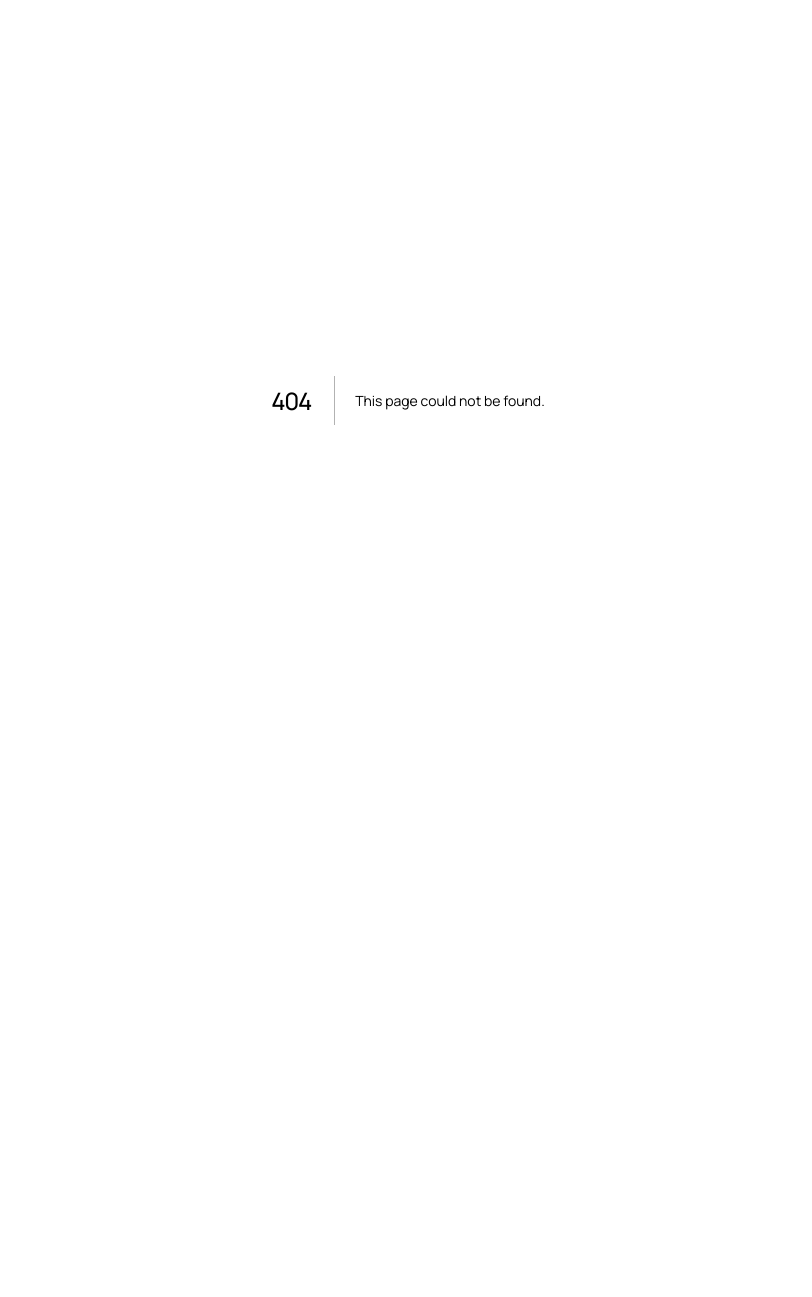
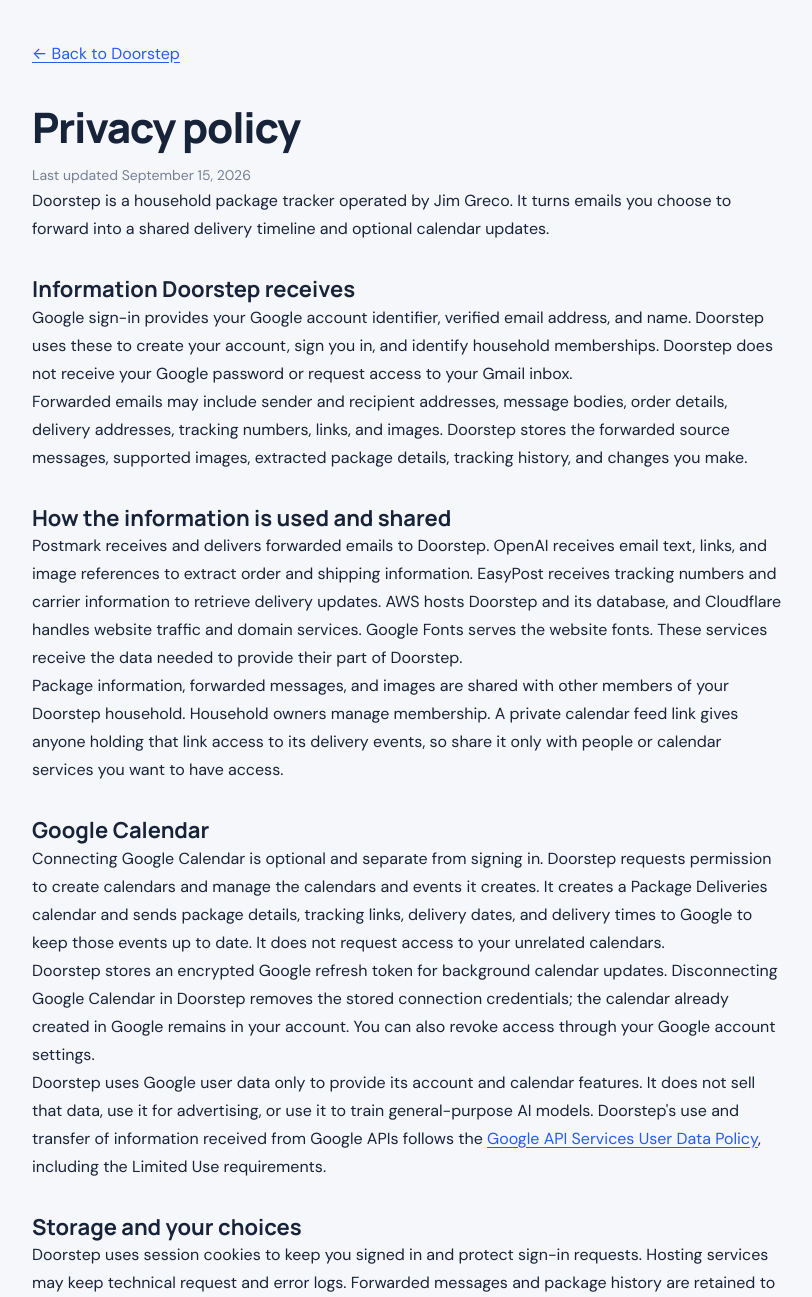
Before and after one commit to jimgreco/package_tracker, a Next.js app: page /privacy in a window 1280 px wide. Before the commit this address had no page. Shown: the top 1297 px of the page, without its empty margins (232-1044 px from the left). Before the commit the page ends 800 px from the top, so only its background shows below. Built offline with nearby package versions, Linux system fonts and the light colour scheme.

Commit message:
Add public privacy policy for Google production OAuth

```diff
--- a/app/components.tsx
+++ b/app/components.tsx
@@ -558,7 +558,10 @@
         {busy ? <Spinner /> : <GoogleMark />}Continue with Google
       </button>
       <small className="auth-caption">
-        Sign in or create an account with Google.
+        Sign in or create an account with Google.{" "}
+        <a className="privacy-link" href="/privacy">
+          Privacy policy
+        </a>
       </small>
       <div className="auth-household-note">
         <Users size={20} />
--- a/app/globals.css
+++ b/app/globals.css
@@ -2419,6 +2419,35 @@
   text-align: center;
   margin: 10px 0 18px;
 }
+.privacy-link,
+.privacy-page a {
+  color: var(--blue);
+  text-decoration: underline;
+  text-underline-offset: 3px;
+}
+.privacy-page {
+  max-width: 800px;
+  margin: 0 auto;
+  padding: 40px 24px 64px;
+  line-height: 1.75;
+}
+.privacy-page h1,
+.privacy-page h2 {
+  font-family: Manrope, sans-serif;
+  line-height: 1.3;
+}
+.privacy-page h1 {
+  margin: 32px 0 8px;
+  font-size: clamp(30px, 5vw, 42px);
+}
+.privacy-page h2 {
+  margin-top: 32px;
+  font-size: 22px;
+}
+.privacy-updated {
+  color: var(--muted);
+  font-size: 14px;
+}
 .auth-divider {
   display: flex;
   align-items: center;
--- a/app/page.tsx
+++ b/app/page.tsx
@@ -708,6 +708,10 @@
                   {data.settings.demo
                     ? "Sample data"
                     : "Updates run in the background"}
+                  {" · "}
+                  <a className="privacy-link" href="/privacy">
+                    Privacy policy
+                  </a>
                 </span>
               </footer>
             </>
--- /dev/null
+++ b/app/privacy/page.tsx
@@ -0,0 +1,96 @@
+import type { Metadata } from "next";
+
+export const metadata: Metadata = {
+  title: "Privacy policy · Doorstep",
+  description:
+    "How Doorstep uses your account, package, email, and calendar data.",
+};
+
+export default function PrivacyPage() {
+  return (
+    <main className="privacy-page">
+      <a href="/">← Back to Doorstep</a>
+      <h1>Privacy policy</h1>
+      <p className="privacy-updated">Last updated September 15, 2026</p>
+      <p>
+        Doorstep is a household package tracker operated by Jim Greco. It turns
+        emails you choose to forward into a shared delivery timeline and
+        optional calendar updates.
+      </p>
+
+      <h2>Information Doorstep receives</h2>
+      <p>
+        Google sign-in provides your Google account identifier, verified email
+        address, and name. Doorstep uses these to create your account, sign you
+        in, and identify household memberships. Doorstep does not receive your
+        Google password or request access to your Gmail inbox.
+      </p>
+      <p>
+        Forwarded emails may include sender and recipient addresses, message
+        bodies, order details, delivery addresses, tracking numbers, links, and
+        images. Doorstep stores the forwarded source messages, supported images,
+        extracted package details, tracking history, and changes you make.
+      </p>
+
+      <h2>How the information is used and shared</h2>
+      <p>
+        Postmark receives and delivers forwarded emails to Doorstep. OpenAI
+        receives email text, links, and image references to extract order and
+        shipping information. EasyPost receives tracking numbers and carrier
+        information to retrieve delivery updates. AWS hosts Doorstep and its
+        database, and Cloudflare handles website traffic and domain services.
+        Google Fonts serves the website fonts. These services receive the data
+        needed to provide their part of Doorstep.
+      </p>
+      <p>
+        Package information, forwarded messages, and images are shared with
+        other members of your Doorstep household. Household owners manage
+        membership. A private calendar feed link gives anyone holding that link
+        access to its delivery events, so share it only with people or calendar
+        services you want to have access.
+      </p>
+
+      <h2>Google Calendar</h2>
+      <p>
+        Connecting Google Calendar is optional and separate from signing in.
+        Doorstep requests permission to create calendars and manage the
+        calendars and events it creates. It creates a Package Deliveries
+        calendar and sends package details, tracking links, delivery dates, and
+        delivery times to Google to keep those events up to date. It does not
+        request access to your unrelated calendars.
+      </p>
+      <p>
+        Doorstep stores an encrypted Google refresh token for background
+        calendar updates. Disconnecting Google Calendar in Doorstep removes the
+        stored connection credentials; the calendar already created in Google
+        remains in your account. You can also revoke access through your Google
+        account settings.
+      </p>
+      <p>
+        Doorstep uses Google user data only to provide its account and calendar
+        features. It does not sell that data, use it for advertising, or use it
+        to train general-purpose AI models. Doorstep&apos;s use and transfer of
+        information received from Google APIs follows the{" "}
+        <a href="https://developers.google.com/terms/api-services-user-data-policy">
+          Google API Services User Data Policy
+        </a>
+        , including the Limited Use requirements.
+      </p>
+
+      <h2>Storage and your choices</h2>
+      <p>
+        Doorstep uses session cookies to keep you signed in and protect sign-in
+        requests. Hosting services may keep technical request and error logs.
+        Forwarded messages and package history are retained to support your
+        timeline and are not automatically removed when a package is delivered.
+        Stop forwarding emails at any time, disconnect optional calendar access,
+        or contact Jim Greco to request account or household data deletion.
+      </p>
+      <p>
+        For privacy questions or deletion requests, email{" "}
+        <a href="mailto:doorstep@jim-greco.com">doorstep@jim-greco.com</a>.
+        Changes to this policy will be posted here with an updated date.
+      </p>
+    </main>
+  );
+}
```
